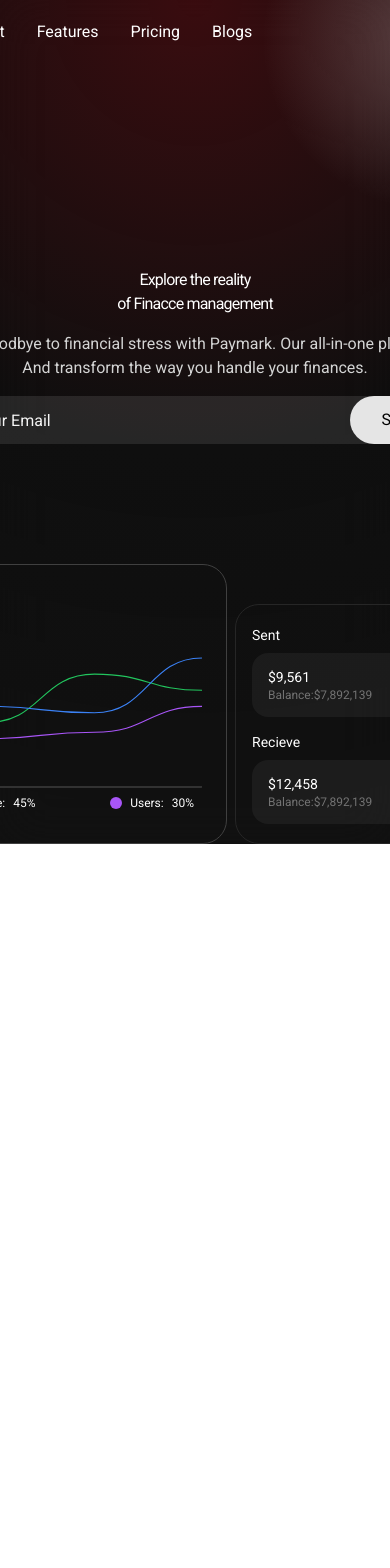
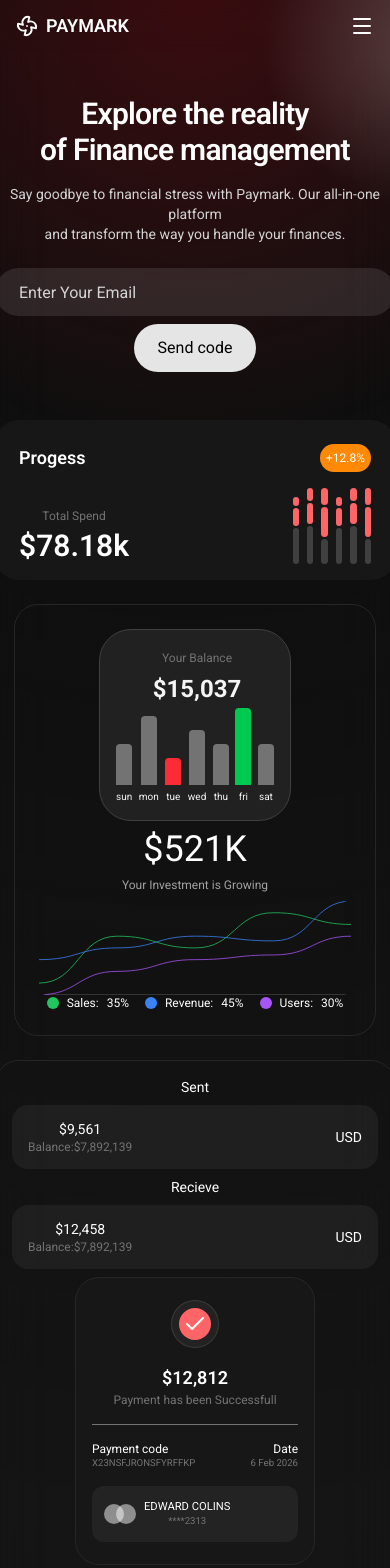
Before and after one commit to prasad-nikam/Heros, a React (Vite) app: page / in a window 390 px wide. Shown: the top 1568 px of the page. Before the commit the page ends 844 px from the top, so only its background shows below. Built offline with nearby package versions, Linux system fonts and the light colour scheme.

Commit message:
add progess card,transaction list card and  add responsiveness to app

```diff
--- a/src/pages/Paymark/Paymark.tsx
+++ b/src/pages/Paymark/Paymark.tsx
@@ -6,12 +6,14 @@
   return (
     <div
       className={cn(
-        "relative min-h-screen w-full pt-2 flex flex-col items-center justify-between",
+        "relative min-h-screen lg:h-screen w-full pt-16 md:pt-2 flex flex-col items-center",
         "z-0 overflow-hidden bg-neutral-900",
       )}
     >
       <Navbar />
-      <Hero />
+      <div className="flex-1 h-full">
+        <Hero />
+      </div>
 
       <div
         className={cn(
--- a/src/pages/Paymark/sections/Hero/BalanceCard.tsx
+++ b/src/pages/Paymark/sections/Hero/BalanceCard.tsx
@@ -8,9 +8,8 @@
 const BalanceCard: React.FC<BalanceCardProps> = ({ arr }: BalanceCardProps) => {
     const heighest = Math.max(...arr.map(i => i.value));
     const height = arr.map(i => (i.value * 100) / heighest);
-    console.log(`${height[5]}%`);
     return (
-        <div className="absolute size-48 bg-neutral-800/80 border border-neutral-700 rounded-4xl -top-45 -left-22">
+        <div className="size-48 relative lg:absolute lg:-top-45 lg:-left-22 bg-neutral-800/80 border border-neutral-700 rounded-4xl">
             <div className="relative flex flex-col justify-between h-full w-full p-4">
                 <div className="text-xs pl-1 pt-1 text-neutral-500">Your Balance</div>
                 <div className="text-2xl pl-1 pt-1 text-neutral-100 font-bold">$15,037</div>
--- a/src/pages/Paymark/sections/Hero/Hero.tsx
+++ b/src/pages/Paymark/sections/Hero/Hero.tsx
@@ -1,41 +1,60 @@
 import InvestmentCard from "./InvestmentCard";
+import ProgessCard from "./ProgessCard";
+import TransactionsList from "./TransactionsList";
 import TransactionSummary from "./TransactionSummary";
 
 const Hero = () => {
   return (
-    <div className="relative z-10 pt-15 selection:bg-white selection:text-black">
-      <div className="flex flex-col items-center justify-center text-white">
-        <div className="tracking-tighter md:text-6xl">Explore the reality</div>
-        <div className="tracking-tighter md:text-6xl">
-          of Finacce management
-        </div>
-        <div className="text-md pt-4 text-neutral-300">
+    <div className="relative h-full z-10 sm:pt-16 pt-8 px-4 selection:bg-white selection:text-black">
+      <div className="h-full flex flex-col items-center text-white text-center justify-between">
+
+        <div className="flex flex-col items-center">
+          <h1 className="tracking-tight text-3xl sm:text-4xl md:text-6xl font-semibold">
+            Explore the reality
+          </h1>
+          <h1 className="tracking-tight text-3xl sm:text-4xl md:text-6xl font-semibold">
+            of Finance management
+          </h1>
+          <p className="text-sm sm:text-base text-neutral-300 pt-4 max-w-xl">
             Say goodbye to financial stress with Paymark. Our all-in-one platform
-        </div>
-        <div className="text-md text-neutral-300 pb-4">
-          And transform the way you handle your finances.
-        </div>
+          </p>
+          <p className="text-sm sm:text-base text-neutral-300 pb-6 max-w-xl">
+            and transform the way you handle your finances.
+          </p>
 
-        <div className="relative z-20 inline-flex h-12 items-center rounded-full bg-neutral-100/10">
+          <div className="relative z-20 flex w-full max-w-md flex-col gap-2 sm:gap-0 sm:flex-row items-center sm:rounded-full sm:bg-neutral-100/10 overflow-hidden">
             <input
               type="email"
               name="email"
               id="email"
               placeholder="Enter Your Email"
-            className="h-full w-md rounded-l-full px-8 placeholder:text-neutral-100 focus:outline-none"
+              className="w-full h-12 px-6 sm:bg-transparent placeholder:text-neutral-300 focus:outline-none rounded-full bg-neutral-100/10"
             />
-          <button className="h-full cursor-pointer rounded-full bg-neutral-200 px-8 text-black hover:bg-neutral-400">
+            <button className="w-fit sm:w-auto h-12 px-6 bg-neutral-200 text-black hover:bg-neutral-400 transition rounded-full">
               Send code
             </button>
+          </div>
+        </div>
+        <div className="mt-12 w-full flex flex-col lg:flex-row items-center lg:items-end justify-center lg:justify-between gap-6">
+
+          <div className="lg:w-auto">
+            <ProgessCard />
+          </div>
+
+          <div className=" max-w-md">
+            <InvestmentCard />
+          </div>
+
+          <div className=" lg:w-auto">
+            <TransactionSummary />
+          </div>
+
+          <div className=" lg:w-auto">
+            <TransactionsList />
+          </div>
 
         </div>
-        <div className="h-100 w-full flex justify-between items-end gap-2">
-          <div className="w-100 h-36 rounded-3xl"></div>
-          <div className="relative w-120 h-70 rounded-3xl"> <InvestmentCard /> </div>
-          <div className=""><TransactionSummary /></div>
-          <div className="w-100 h-36 rounded-3xl"></div>
-          <div></div>
-        </div>
+
       </div>
     </div>
   );
--- a/src/pages/Paymark/sections/Hero/InvestmentCard.tsx
+++ b/src/pages/Paymark/sections/Hero/InvestmentCard.tsx
@@ -19,11 +19,11 @@
   ];
 
   return (
-    <div className="relative flex flex-col justify-between h-full w-full rounded-3xl bg-transparent border border-neutral-700 p-6 pb-12">
+    <div className="relative flex flex-col justify-between items-center gap-2 h-fit lg:h-full w-full rounded-3xl bg-transparent border border-neutral-800 p-6 lg:pb-12">
+      <BalanceCard arr={BalanceData} />
       <div className="text-4xl">$521K</div>
       <div className="text-xs text-neutral-400 ">Your Investment is Growing</div>
       <MultiLineChart data={InvestmentData} height={120} smooth={true} width={400} padding={0} />
-      <BalanceCard arr={BalanceData} />
     </div>
   );
 };
--- /dev/null
+++ b/src/pages/Paymark/sections/Hero/MultiBarChart.tsx
@@ -0,0 +1,53 @@
+import { motion } from "motion/react";
+
+const data = [
+    [40, 20, 10], [45, 25, 15], [30, 35, 20], [40, 20, 10], [45, 25, 15], [30, 35, 20],
+]
+
+const MultiBarChart = () => {
+
+    let maxTotal = 0;
+
+    data.map((i) => {
+
+        let total = 0;
+        for (const num of i) {
+            total += num;
+        }
+        maxTotal = Math.max(maxTotal, total);
+    })
+
+    const height = data.map((i) =>
+        i.map((i) => (i * 100) / maxTotal)
+    )
+
+    return (
+        <div className="h-full w-full flex justify-center items-center gap-2">
+            {
+                height.map((i) => (
+                    <div className="w-[0.4rem] h-full flex gap-0.5 justify-start flex-col-reverse items-center rounded-full pt-1">
+                        {
+                            i.map((j, idx) => (
+                                <motion.div
+                                    initial={{ height: '0%' }}
+                                    animate={{ height: `${j}%` }}
+                                    transition={{ duration: 1, ease: "easeInOut" }}
+                                    style={{
+                                        height: `${j}%`,
+                                        backgroundColor: idx == 0 ? "var(--color-neutral-700)" : "var(--color-red-400)"
+                                    }}
+                                    className="text-xs w-full text-neutral-400 rounded-full bg-neutral-500/30"
+                                    key={idx}
+                                >
+                                </motion.div>
+                            )
+                            )
+                        }
+                    </div>
+                ))
+            }
+        </div>
+    )
+}
+
+export default MultiBarChart
--- a/src/pages/Paymark/sections/Hero/ProgessCard.tsx
+++ b/src/pages/Paymark/sections/Hero/ProgessCard.tsx
@@ -0,0 +1,23 @@
+import MultiBarChart from "./MultiBarChart"
+
+const ProgessCard = () => {
+    return (
+        <div className="w-100 h-40 rounded-3xl bg-neutral-900 flex flex-col p-6 pb-4 justify-between">
+            <div className="flex justify-between">
+                <div className="text-lg font-semibold">Progess</div>
+                <div className="p-0.5 px-1.5 flex justify-center items-center  rounded-full bg-orange-400 text-xs text-center">+12.8%</div>
+            </div>
+            <div className=" flex justify-between items-end">
+                <div>
+                    <div className="text-xs text-neutral-500 pb-1">Total Spend</div>
+                    <div className="text-3xl font-semibold">$78.18k</div>
+                </div>
+                <div className="h-20">
+                    <MultiBarChart />
+                </div>
+            </div>
+        </div>
+    )
+}
+
+export default ProgessCard
--- a/src/pages/Paymark/sections/Hero/TransactionSummary.tsx
+++ b/src/pages/Paymark/sections/Hero/TransactionSummary.tsx
@@ -2,7 +2,7 @@
 
 const TransactionSummary = () => {
     return (
-        <div className="relative w-100 h-60 p-4 rounded-3xl flex flex-col items-center justify-around border border-neutral-800 text-sm gap-2">
+        <div className="relative w-100 lg:h-60 p-4 rounded-3xl flex flex-col items-center justify-around border border-neutral-800 text-sm gap-2">
             <div className="w-full">
                 <div className="text-sm pb-2">
                     Sent
@@ -37,7 +37,7 @@
                 </div>
 
             </div>
-            <div className="absolute -top-62 -right-40 bg-neutral-900 rounded-3xl">
+            <div className="lg:absolute lg:-top-62 lg:-right-40 bg-neutral-900 rounded-3xl">
                 <PaymentCard />
             </div>
         </div>
--- a/src/pages/Paymark/sections/Navbar.tsx
+++ b/src/pages/Paymark/sections/Navbar.tsx
@@ -1,28 +1,69 @@
-import { Fan, ShoppingCart } from "lucide-react";
+import { useState, useCallback } from "react";
+import { Fan, ShoppingCart, Menu, X } from "lucide-react";
 
 const Navbar = () => {
+  const [open, setOpen] = useState(false);
+
+  const toggleMenu = useCallback(() => {
+    setOpen(prev => !prev);
+  }, []);
+
   return (
-    <div className="z-9 min-w-7xl mx-5 flex items-center justify-between py-1 text-white md:mx-20">
-      <div className="flex gap-2">
-        <Fan />
-        <div>PAYMARK</div>
+    <nav className="fixed top-0 left-0 right-0 z-50 px-4 md:px-20 py-3 text-white backdrop-blur-sm">
+      <div className="flex items-center justify-between">
+
+        <div className="flex items-center gap-2 text-lg font-semibold">
+          <Fan size={22} />
+          PAYMARK
         </div>
-      <div className="ml-20 flex items-center justify-between gap-8">
-        <button className="hover:text-gray-300 cursor-pointer">About</button>
-        <button className="hover:text-gray-300 cursor-pointer">Features</button>
-        <button className="hover:text-gray-300 cursor-pointer">Pricing</button>
-        <button className="hover:text-gray-300 cursor-pointer">Blogs</button>
+
+        <div className="hidden md:flex items-center gap-8">
+          <button className="hover:text-gray-300">About</button>
+          <button className="hover:text-gray-300">Features</button>
+          <button className="hover:text-gray-300">Pricing</button>
+          <button className="hover:text-gray-300">Blogs</button>
         </div>
-      <div className="flex items-center justify-between gap-8">
+
+        <div className="hidden md:flex items-center gap-6">
           <button>
-          <ShoppingCart />
+            <ShoppingCart size={20} />
           </button>
-        <button>Login</button>min-w-7xl
-        <button className="h-10 rounded-full bg-neutral-100 px-4 text-neutral-800 hover:bg-neutral-400 cursor-pointer">
+          <button className="hover:text-gray-300">Login</button>
+          <button className="h-10 rounded-full bg-neutral-100 px-5 text-neutral-800 hover:bg-neutral-300 transition">
+            Open Account
+          </button>
+        </div>
+
+
+        <button
+          className="md:hidden"
+          onClick={toggleMenu}
+        >
+          {open ? <X size={24} /> : <Menu size={24} />}
+        </button>
+      </div>
+
+
+      {open && (
+        <div className="absolute left-0 top-full w-full bg-neutral-900/80 mt-4 rounded-xl p-6 flex flex-col gap-5 md:hidden shadow-xl">
+          <button className="text-left">About</button>
+          <button className="text-left">Features</button>
+          <button className="text-left">Pricing</button>
+          <button className="text-left">Blogs</button>
+
+          <div className="border-t border-neutral-700 pt-4 flex flex-col gap-4">
+            <button className="flex items-center gap-2">
+              <ShoppingCart size={18} />
+              Cart
+            </button>
+            <button>Login</button>
+            <button className="h-10 rounded-full bg-neutral-100 text-neutral-800">
               Open Account
             </button>
           </div>
         </div>
+      )}
+    </nav>
   );
 };
 
```
Also changed, not shown: src/pages/Paymark/sections/Hero/TransactionsList.tsx (+25 -0 lines). Lines whose indentation alone changed are shown as unchanged.
